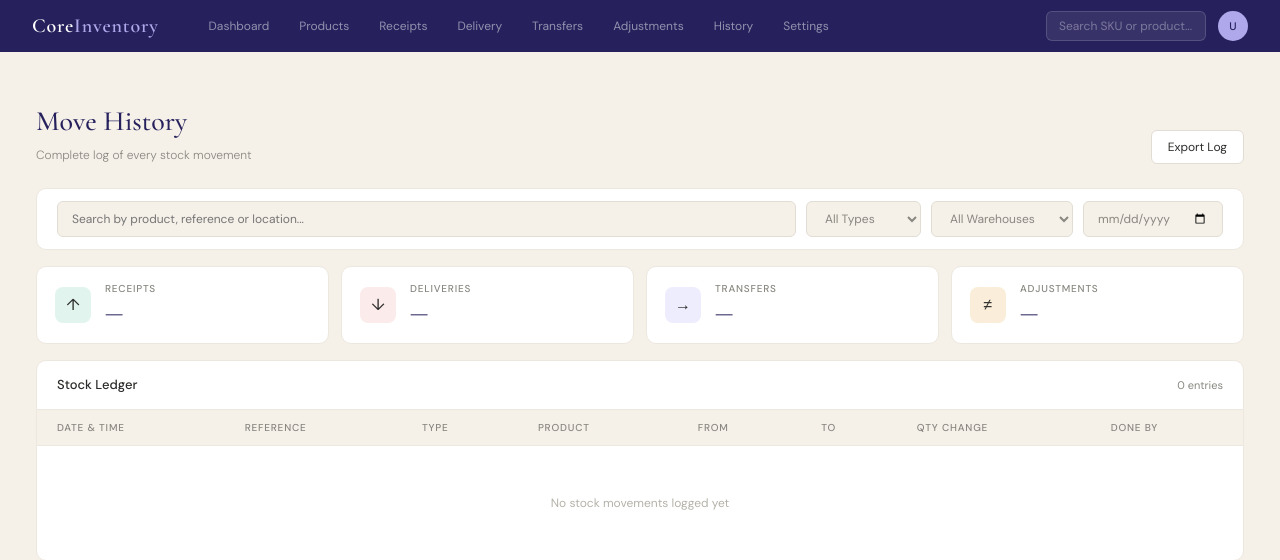
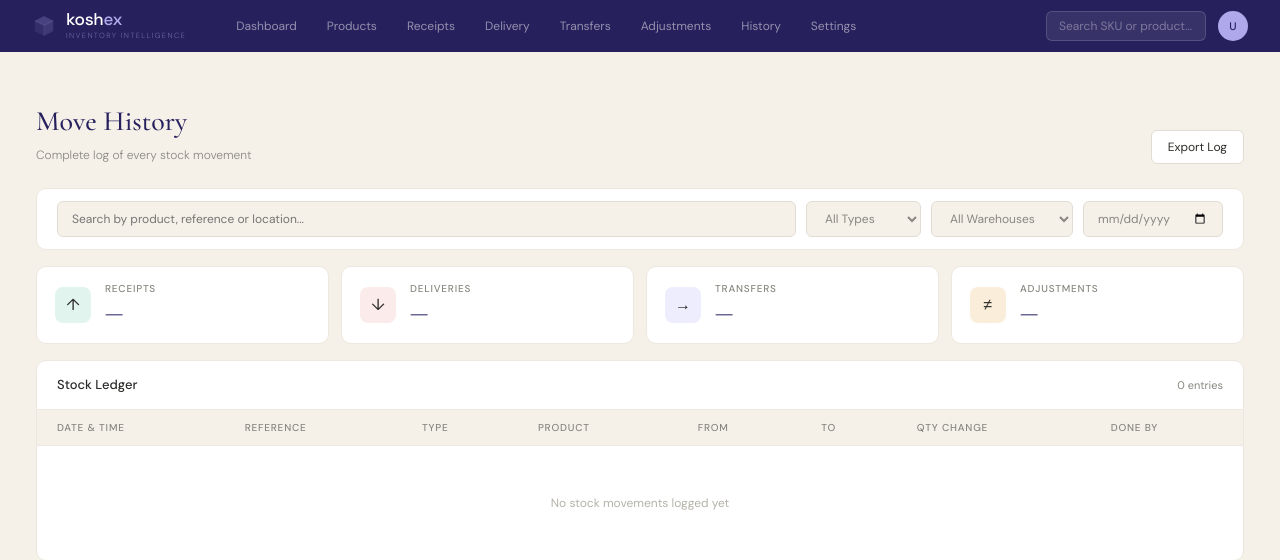
Before and after one commit to paripurswani912-dev/hackathon_67, a Flask app: template templates/history.html in a window 1280 px wide. Shown: the top 560 px of the page. Run offline with Flask 3, Linux system fonts and the light colour scheme; the template is opened without the code that fills it, so the values that code supplies are empty.

Commit message:
updates on frontend I

```diff
--- a/templates/base.html
+++ b/templates/base.html
@@ -6,7 +6,7 @@
   <title>CoreInventory — {{ page_title }}</title>
 
   <!-- Google Fonts -->
-  <link href="https://fonts.googleapis.com/css2?family=Cormorant+Garamond:wght@400;500;600&family=DM+Sans:wght@300;400;500&display=swap" rel="stylesheet">
+  <link href="https://fonts.googleapis.com/css2?family=Cormorant+Garamond:wght@400;500;600&family=DM+Sans:wght@300;400;500&family=Space+Grotesk:wght@300;400;500;600&display=swap" rel="stylesheet">
 
   <!-- Bootstrap -->
   <link href="https://cdn.jsdelivr.net/npm/bootstrap@5.3.0/dist/css/bootstrap.min.css" rel="stylesheet">
@@ -262,7 +262,17 @@
 
   <!-- NAVBAR -->
   <nav class="topnav">
-    <a href="/dashboard" class="nav-logo">Core<span>Inventory</span></a>
+    <a href="/dashboard" class="nav-logo" style="display:flex; align-items:center; gap:10px; text-decoration:none;">
+  <svg width="24" height="24" viewBox="0 0 38 38" fill="none">
+    <polygon points="19,4 33,11 19,18 5,11" fill="#AFA9EC" opacity="0.25" stroke="#AFA9EC" stroke-width="1.2" stroke-linejoin="round"/>
+    <polygon points="5,11 19,18 19,34 5,27" fill="#AFA9EC" opacity="0.1" stroke="#AFA9EC" stroke-width="1.2" stroke-linejoin="round"/>
+    <polygon points="33,11 19,18 19,34 33,27" fill="#AFA9EC" opacity="0.18" stroke="#AFA9EC" stroke-width="1.2" stroke-linejoin="round"/>
+  </svg>
+  <div>
+    <div style="font-family:'Space Grotesk',sans-serif; font-size:17px; font-weight:500; letter-spacing:-0.02em; color:white; line-height:1;">kosh<span style="color:#AFA9EC;">ex</span></div>
+    <div style="font-family:'DM Sans',sans-serif; font-size:7.5px; font-weight:300; letter-spacing:0.18em; text-transform:uppercase; color:rgba(175,169,236,0.5); margin-top:2px;">inventory intelligence</div>
+  </div>
+</a>
 
     <div class="nav-links">
       <a href="/dashboard"   class="nav-link {% if active_page == 'dashboard'   %}active{% endif %}">Dashboard</a>
```
Also changed, not shown: templates/login.html (+12 -2 lines).
